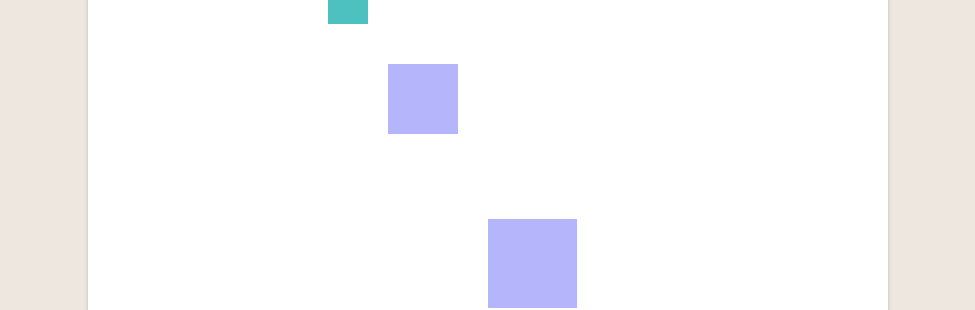
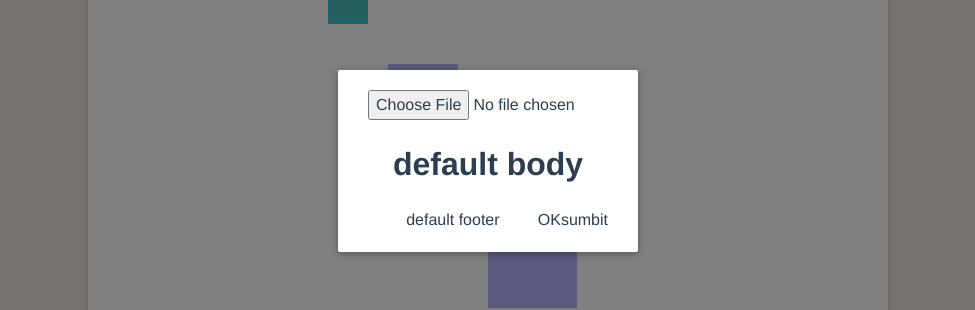
Before and after one commit to mariamghazi9/Paint, a Vue app in the folder frontend-paint/: page / in a window 1280 px wide. Both pictures are taken after a click on the button 287 px from the left and 48 px from the top of the page. Shown: the part 239-549 px from the top of the page, without its empty margins (152-1127 px from the left). Built offline with nearby package versions, Linux system fonts and the light colour scheme; no server answers.

Commit message:
load modal added

```diff
--- a/frontend-paint/src/App.vue
+++ b/frontend-paint/src/App.vue
@@ -2,7 +2,8 @@
   <v-app>
     <v-main   style="background-color: #EEE7DF">
       <v-container>
-        <Toolbar id="myToolbar"/>
+        <SaveModal id ="modal" v-if= "showModal" @close= "showModal = false"/>
+        <Toolbar id="myToolbar" @load = "showModal = true"/>
         <Canvas id="myCanvas" />
       </v-container>
     </v-main>
@@ -12,18 +13,21 @@
 <script>
 import Canvas from "./components/Canvas";
 import Toolbar from "./components/Toolbar";
-
+import SaveModal from "./components/SaveModal";
 export default {
   name: "App",
 
   components: {
     Toolbar,
-    Canvas
+    Canvas,
+    SaveModal
   },
 
-  data: () => ({
-
-  })
+  data() {
+    return {
+      showModal: false
+    }
+  }
 };
 </script>
 
--- /dev/null
+++ b/frontend-paint/src/components/SaveModal.vue
@@ -0,0 +1,109 @@
+<template>
+    <transition name="modal">
+        <div class="modal-mask">
+          <div class="modal-wrapper">
+            <div class="modal-container">
+
+              <div class="modal-header">
+                <input type="file" id="file" name="file">
+              </div>
+
+              <div class="modal-body">
+                <slot name="body">
+                  <h1>default body</h1>
+                </slot>
+              </div>
+
+              <div class="modal-footer">
+                <slot name="footer">
+                  default footer
+                  <button class="modal-default-button" @click= "submitFile">
+                    sumbit
+                  </button>
+                  <button class="modal-default-button" @click= "$emit('close')">
+                    OK
+                  </button>
+                </slot>
+              </div>
+            </div>
+          </div>
+        </div>
+      </transition>
+</template>
+<script>
+import PaintService from "../service/PaintService";
+export default {
+    data() {
+        return {
+            file: ''
+        }
+    },
+    methods: {
+        submitFile() {
+            PaintService.load(document.getElementById('file').files[0]);
+            // You should have a server side REST API
+
+            },
+            handleFileUpload() {
+            //this.file = ;
+            //console.log('>>>> 1st element in files array >>>> ', this.file);
+            }
+    }
+}
+</script>
+<style>
+.modal-mask {
+  position: fixed;
+  z-index: 9998;
+  top: 0;
+  left: 0;
+  width: 100%;
+  height: 100%;
+  background-color: rgba(0, 0, 0, 0.5);
+  display: table;
+  transition: opacity 0.3s ease;
+}
+
+.modal-wrapper {
+  display: table-cell;
+  vertical-align: middle;
+}
+
+.modal-container {
+  width: 300px;
+  margin: 0px auto;
+  padding: 20px 30px;
+  background-color: #fff;
+  border-radius: 2px;
+  box-shadow: 0 2px 8px rgba(0, 0, 0, 0.33);
+  transition: all 0.3s ease;
+  font-family: Helvetica, Arial, sans-serif;
+}
+
+.modal-header h3 {
+  margin-top: 0;
+  color: #42b983;
+}
+
+.modal-body {
+  margin: 20px 0;
+}
+
+.modal-default-button {
+  float: right;
+}
+
+.modal-enter {
+  opacity: 0;
+}
+
+.modal-leave-active {
+  opacity: 0;
+}
+
+.modal-enter .modal-container,
+.modal-leave-active .modal-container {
+  -webkit-transform: scale(1.1);
+  transform: scale(1.1);
+}
+</style>
--- a/frontend-paint/src/components/Toolbar.vue
+++ b/frontend-paint/src/components/Toolbar.vue
@@ -20,7 +20,7 @@
 
         <v-tooltip bottom>
           <template v-slot:activator="{ on }">
-            <v-btn icon v-on="on">
+            <v-btn icon v-on="on" @click="$emit('load')">
               <v-icon>mdi-file-upload</v-icon>
             </v-btn>
           </template>
@@ -28,7 +28,7 @@
         </v-tooltip>
         <v-tooltip bottom>
           <template v-slot:activator="{ on }">
-            <v-btn icon v-on="on">
+            <v-btn icon v-on="on" @click="save">
               <v-icon>mdi-content-save</v-icon>
             </v-btn>
           </template>
@@ -156,6 +156,15 @@ export default {
   methods:{
     addShape() {
       PaintService.addShape(new Circle());
+    },
+    save() {
+      PaintService.save("xml").then(Response => {
+        console.log(Response.headers.get('Content-Disposition'));
+        var anchorElement = document.createElement('a');
+        anchorElement.setAttribute('href', window.URL.createObjectURL(new Blob([Response.data], {type: 'text/plain'})));
+        anchorElement.setAttribute('download', "paint.xml");
+        anchorElement.click();
+      });
     }
   }
 };
```
